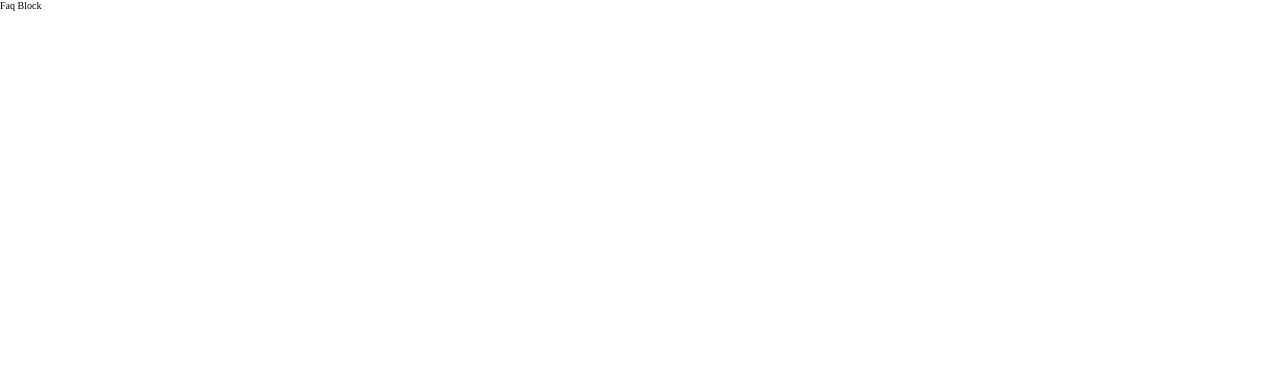
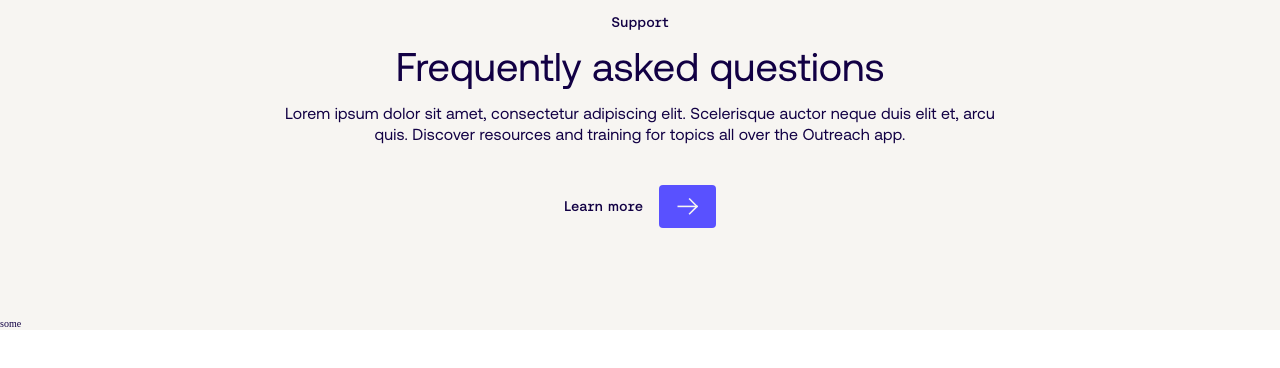
Before and after one commit to ErickRoo/pxpl, a Next.js app: page /components/Faq in a window 1280 px wide. Shown: the top 368 px of the page. Built offline with nearby package versions, Linux system fonts and the light colour scheme.

Commit message:
fix: add placeholder

```diff
--- a/components/blocks/component_catalogue/component_catalogue.tsx
+++ b/components/blocks/component_catalogue/component_catalogue.tsx
@@ -24,6 +24,9 @@ const ComponentCatalogueBlock: FunctionComponent<{ block: ComponentCatalogueInte
       <Link href="/components/LargeQuote">
         <p style={{ fontSize: 20, marginBottom: 20 }}>LargeQuote</p>
       </Link>
+      <Link href="/components/Faq">
+        <p style={{ fontSize: 20, marginBottom: 20 }}>Faq</p>
+      </Link>
     </div>
   </div>
 )
--- a/components/blocks/faq/faq.module.scss
+++ b/components/blocks/faq/faq.module.scss
@@ -1,6 +1,83 @@
 @import '../../../styles/variables';
 
 .root {
-  position: relative;
-  // add your styles here
+  background-color: theme('colors.butterCream');
+  color: theme('colors.darkBlue');
+  overflow: hidden;
+
+  /*
+  padding: 0 2.4rem;
+  @screen md {
+    padding: 0 3.2rem;
+  }
+  @screen lg {
+    padding: 0 4rem;
+  }
+  */
 }
+
+.wrapper {
+  @apply container;
+
+  padding: 0;
+  margin: auto;
+
+
+  @screen xl {
+    max-width: 108.4rem;
+  }
+
+  /*
+  padding: 13.5rem 0;
+  display: flex;
+  margin: auto;
+  justify-content: center;
+  flex-direction: column;
+  gap: 5.6rem;
+
+  @screen md {
+    padding: 8.2rem 0;
+    gap: 3.2rem;
+    flex-direction: row;
+  }
+
+  @screen lg {
+    padding: 10.4rem 0;
+    gap: 11.3rem;
+  }
+
+  @screen xl {
+    padding: 17.2rem 0;
+    gap: 17rem;
+    max-width: 108.4rem;
+  }
+  */
+}
+
+.topSection {
+  margin-bottom: 8.9rem;
+  text-align: center;
+
+  > div {
+    justify-content: center;
+  }
+}
+
+.topTag {
+  margin-bottom: 1.6rem;
+}
+
+.headline {
+  margin-top: 1.6rem;
+  margin-bottom: 1.6rem;
+}
+
+.description {
+  margin: 0 auto;
+  margin-bottom: 4rem;
+  max-width: 74rem;
+}
+
+.questionsSection {
+  max-width: 62.8rem;
+}
--- a/components/blocks/faq/faq.tsx
+++ b/components/blocks/faq/faq.tsx
@@ -1,12 +1,24 @@
 import React, { FunctionComponent } from 'react'
+
+import ArrowButton from 'components/generic/arrow-button/arrow-button'
+import FaqInterface from './faq.interface'
 import styles from './faq.module.scss'
-import FaqInterface from './faq.interface'
 
 export const typename = 'Set_Replicator_BlockFaq'
 
-const FaqBlock:FunctionComponent<{ block: FaqInterface }> = () => (
-  <div className={`${styles.root} container`}>
-    Faq Block
+const FaqBlock:FunctionComponent<{ block: FaqInterface }> = ({ block }) => (
+  <div className={styles.root}>
+    <section className={styles.wrapper}>
+      <div className={styles.topSection}>
+        <p className={`eyebrow ${styles.topTag}`}>{block.topTag}</p>
+        <h1 className={`typo-h2 ${styles.headline}`}>{block.headline}</h1>
+        <p className={`typo-body ${styles.description}`}>{block.description}</p>
+        <ArrowButton text={block.primaryCta.ctaText} href={block.primaryCta.ctaLink} />
+      </div>
+      <div className={styles.questionsSection}>
+        some
+      </div>
+    </section>
   </div>
 )
 
--- a/pages/components/Faq.tsx
+++ b/pages/components/Faq.tsx
@@ -1,30 +1,33 @@
 import { FC } from 'react'
 
-// import LargeQuoteBlock from 'components/blocks/large_quote/large_quote'
-// import LargeQuoteItemInterface from 'components/generic/large_quote_item/large_quote_item.interface'
-// import PlaceholderImage from '../../assets/LargeQuote/placeholder_image.png'
-// import PlaceholderProfileImage from '../../assets/LargeQuote/placeholder_profile_image.png'
+import FaqInterface from 'components/blocks/faq/faq.interface'
 import FaqBlock from 'components/blocks/faq/faq'
 
-/*
 const placeholderFaqBlock = {
-  variant: '',
-  quote_text: 'Outreach accelerates the conversations we have with customers. Then also helps convert those conversations into dollars.',
-  author_name: 'Pam Kong',
-  job_title: 'Manager of GMT Acceleration at Zoom',
+  type: 'Block',
+  topTag: 'Support',
+  headline: 'Frequently asked questions',
+  description: `Lorem ipsum dolor sit amet, consectetur adipiscing elit. Scelerisque auctor neque duis elit et,
+  arcu quis. Discover resources and training for topics all over the Outreach app.`,
   primaryCta: {
-    ctaText: 'Read all customer stories',
+    ctaText: 'Learn more',
     ctaLink: '#',
   },
-} as any
-*/
+  questions: [
+    {
+      headline: '',
+      content: '',
+      primaryCta: {
+        ctaText: 'Learn more',
+        ctaLink: '#',
+      },
+    },
+  ],
+} as FaqInterface
 
 const Faq: FC = () => (
   <div>
-    <FaqBlock block={{
-      type: 'block',
-    } as any}
-    />
+    <FaqBlock block={placeholderFaqBlock} />
   </div>
 )
 
```
